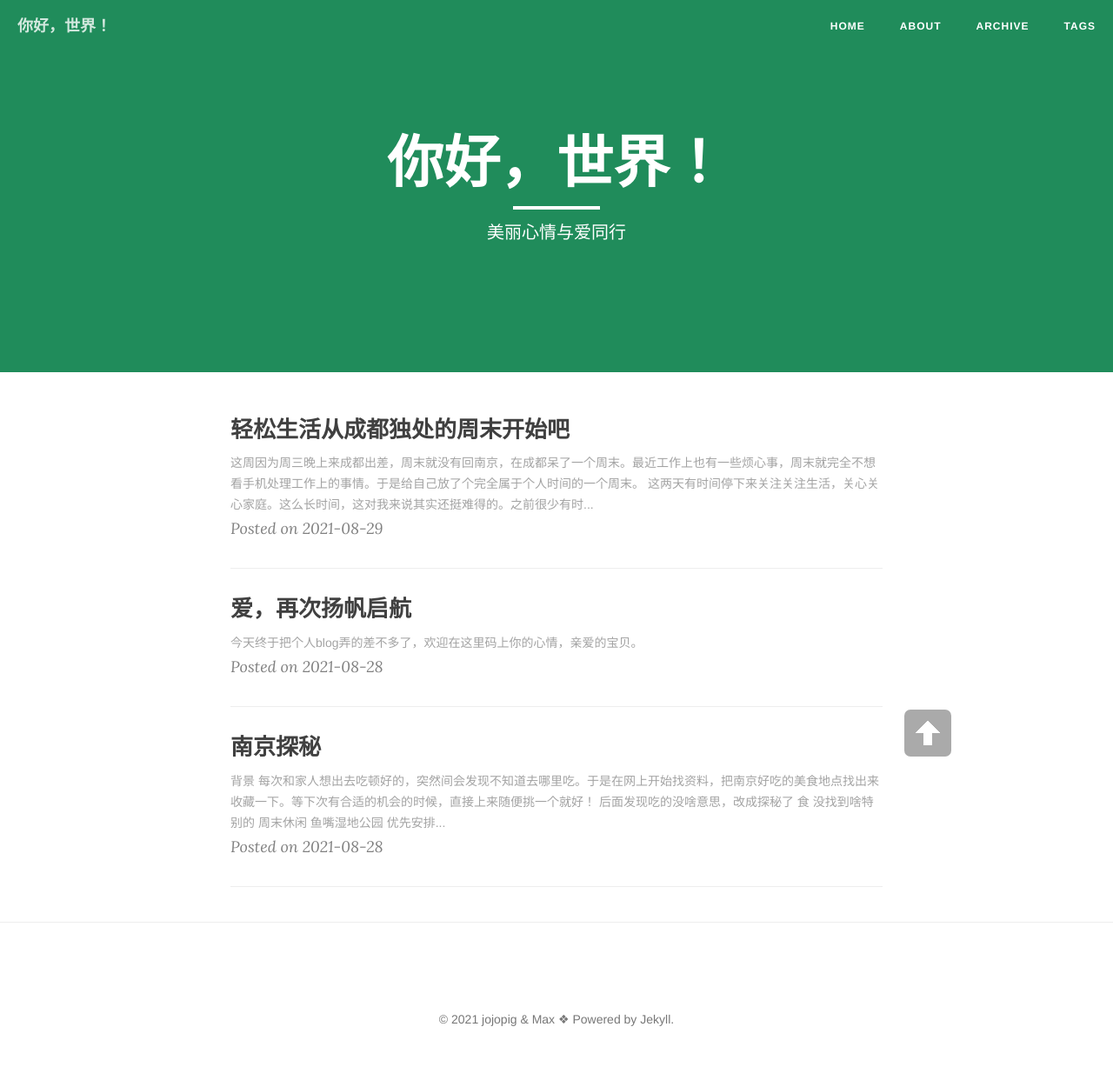
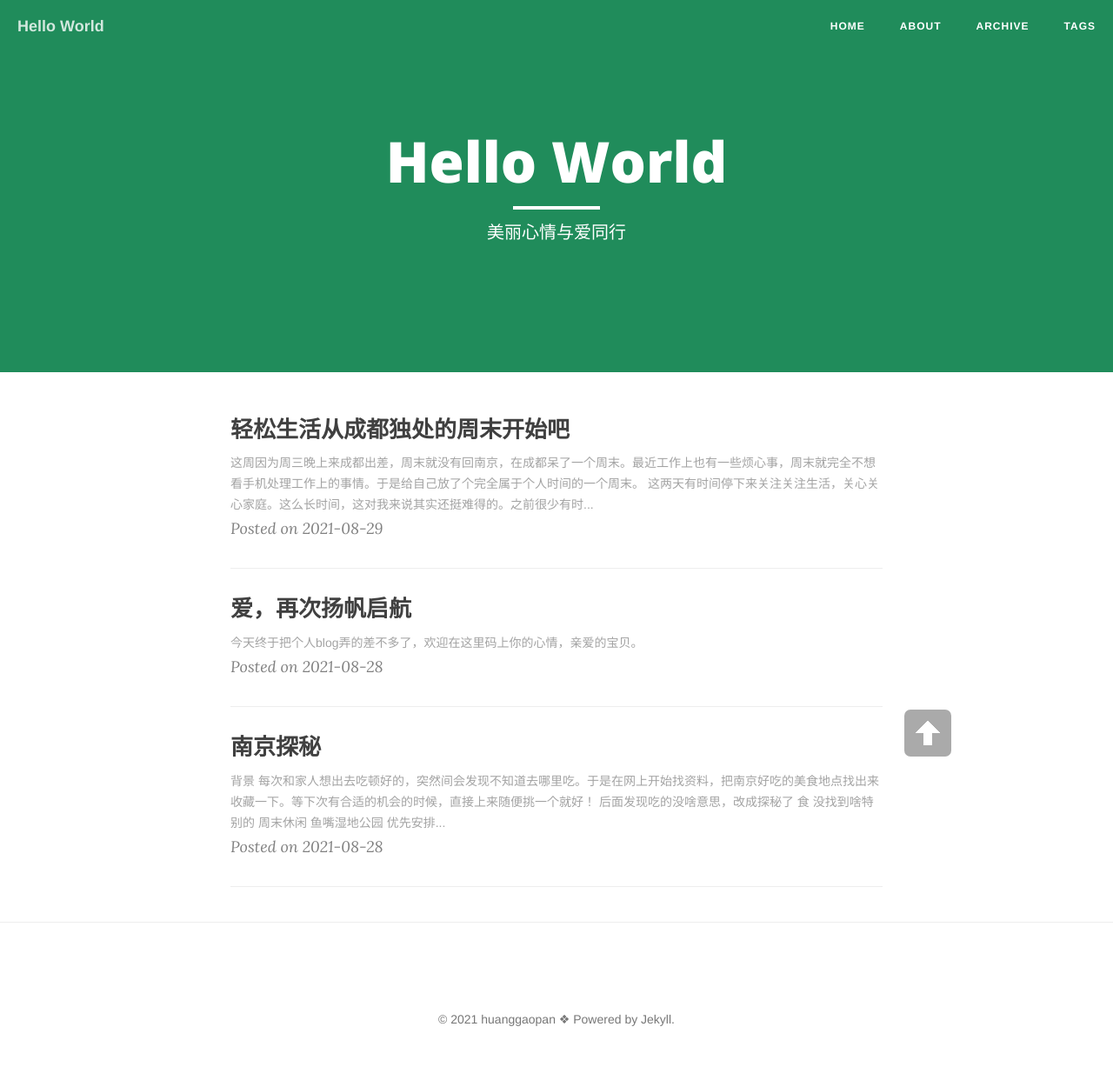
Before and after one commit to GaopanHuang/gaopanhuang.github.io, a Jekyll site: the page built from index.html, in a window 1280 px wide. Shown: the whole page at 87% size. Built offline with Jekyll 4.4.1, drawn with Linux system fonts in a browser that asks for light colours; nearby versions of some CDN libraries; the list of posts is cut into pages by our own code.

Commit message:
Update _config.yml

```diff
--- a/_config.yml
+++ b/_config.yml
@@ -1,16 +1,16 @@
 # Site settings
-title: 你好，世界！ # 你的博客名字，可以定义修订
+title: Hello World # 你的博客名字，可以定义修订
 header-img: "img/green.jpg"
 tagline: "cn"
-description: "jojopig & Max's blog"  # 一句话描述你的博客
+description: "huanggaopan's blog"  # 一句话描述你的博客
 baseurl: ""
 url: "https://gaopanhuang.github.io/"  # 此处填写你的博客地址
 
 # About/contact
 owner:
-  name: "jojopig & Max" # 填写作者信息：名字
+  name: "huanggaopan" # 填写作者信息：名字
   email: huanggpan@163.com # 填写作者信息：邮箱
-  bio: "jojopig & Max's blog" # 填写作者信息：博客描述
+  bio: "huanggaopan" # 填写作者信息：博客描述
 
 # Data
 gavatar: img/love.png # 浏览器地址栏小图标，可自定义更改
@@ -43,7 +43,7 @@ defaults:
       type: "posts"
     values:
       layout: "post"
-      author: "jojopig & Max" # 你的名字
+      author: "huanggaopan" # 你的名字
       header-img: "img/green.jpg" # We don't want posts without a header image, that whould mean white on white
 
 # Comments
```
